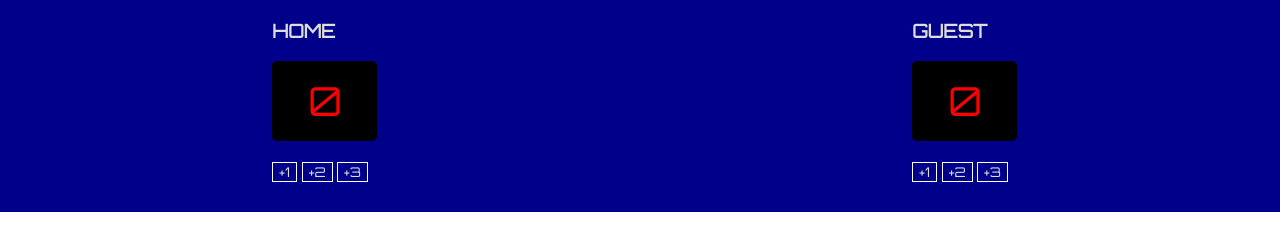
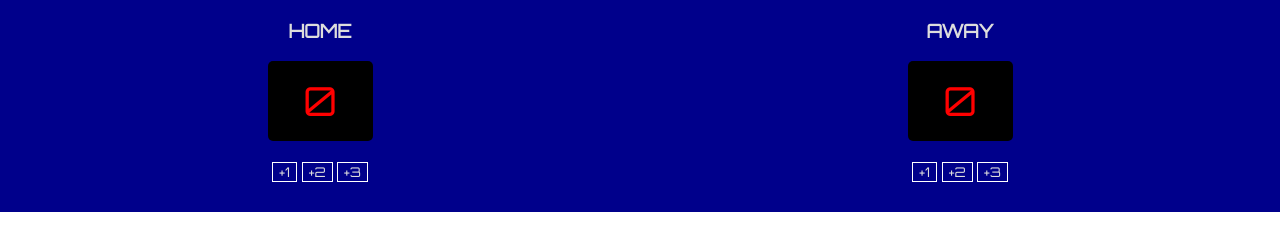
Before and after one commit to gregsford/basketball-scoreboard, a plain HTML site: page index.html in a window 1280 px wide. Drawn offline with Linux system fonts and the light colour scheme.

Commit message:
guest to away

```diff
--- a/index.css
+++ b/index.css
@@ -14,6 +14,7 @@ body {
     display: flex;
     flex-direction: column;
     justify-content: center;
+    align-items: center;
     padding-bottom: 30px;
 }
 
--- a/index.html
+++ b/index.html
@@ -19,7 +19,7 @@
             </div>
         </div>
         <div class="teamscore">
-            <h3>GUEST</h3>
+            <h3>AWAY</h3>
             <div id="guestScoreboard">0</div>
             <div>
                 <button onclick="guestAdd1()">+1</button>
```
